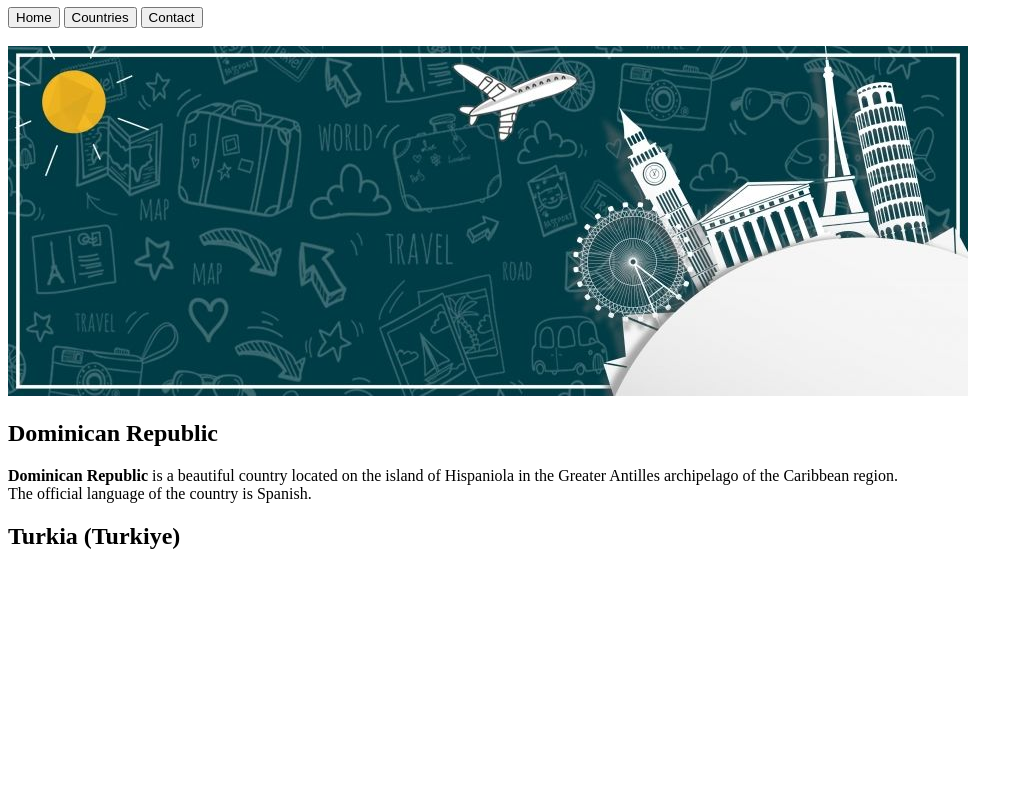
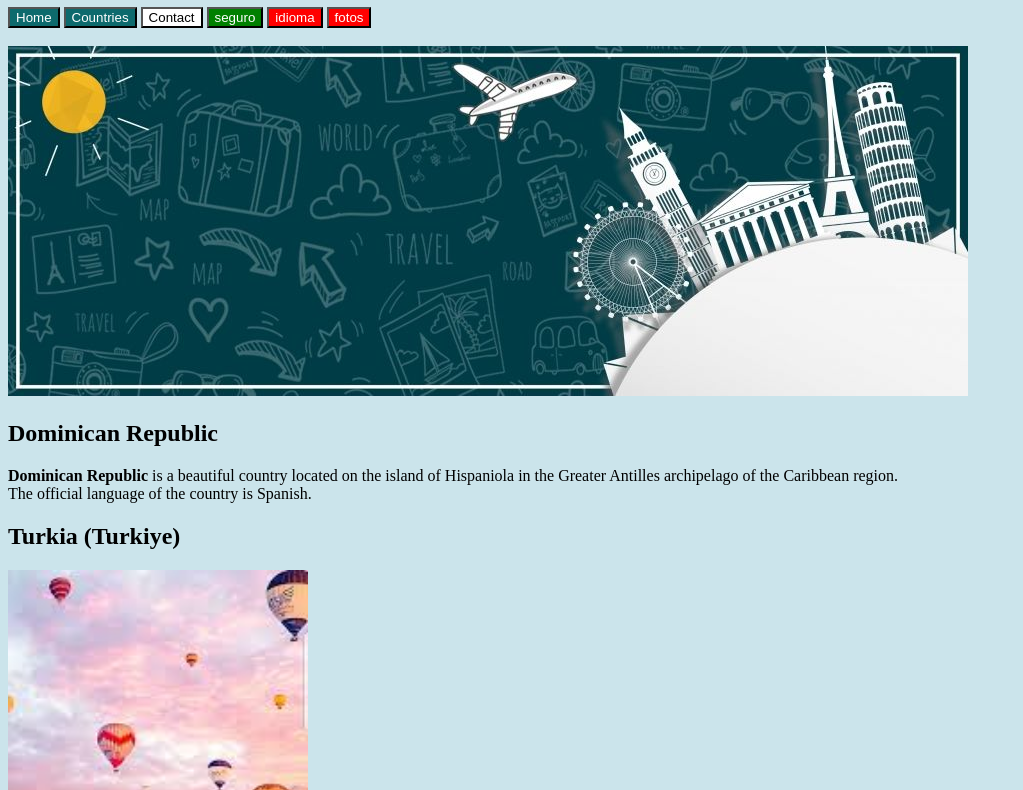
Before and after one commit to annmar87/life_tours, a plain HTML site: page index.html in a window 1280 px wide. Shown: the part 73-863 px from the top of the page, without its empty margins (0-1023 px from the left). Before the commit the page ends 800 px from the top, so only its background shows below. Drawn offline with Linux system fonts and the light colour scheme.

Commit message:
Class of CSS

```diff
--- a/index.html
+++ b/index.html
@@ -5,15 +5,19 @@
     <meta http-equiv="X-UA-Compatible" content="IE=edge" />
     <meta name="viewport" content="width=device-width, initial-scale=1.0" />
     <title>Life Tours</title>
+    <link rel="stylesheet" href="./styless/styless.css" />
   </head>
 
   <body>
     <header>
       <h1>Life Tours</h1>
       <nav>
-        <button>Home</button>
-        <button>Countries</button>
-        <button>Contact</button>
+        <button class="azules">Home</button>
+        <button class="azules">Countries</button>
+        <button class="blanco">Contact</button>
+        <button id="veide">seguro</button>
+        <button class="rojos">idioma</button>
+        <button class="rojos">fotos</button>
       </nav>
     </header>
     <section>
@@ -34,5 +38,6 @@
     </section>
 
     <footer></footer>
+    <img id="doccia"  src="./img/cappadocia.jpg" />
   </body>
 </html>
--- /dev/null
+++ b/styless/styless.css
@@ -0,0 +1,24 @@
+button {
+  color: white;
+}
+.azules {
+  background-color: rgb(13, 106, 109);
+}
+.rojos {
+  background-color: red;
+}
+.blanco {
+  background-color: white;
+  color: black;
+}
+#veide {
+  background-color: green;
+}
+body {
+    background-color: rgb(203, 228, 235);
+}
+#doccia {
+    width: 300px;
+
+
+}
```
Also changed, not shown: img/cappadocia.jpg (added).
